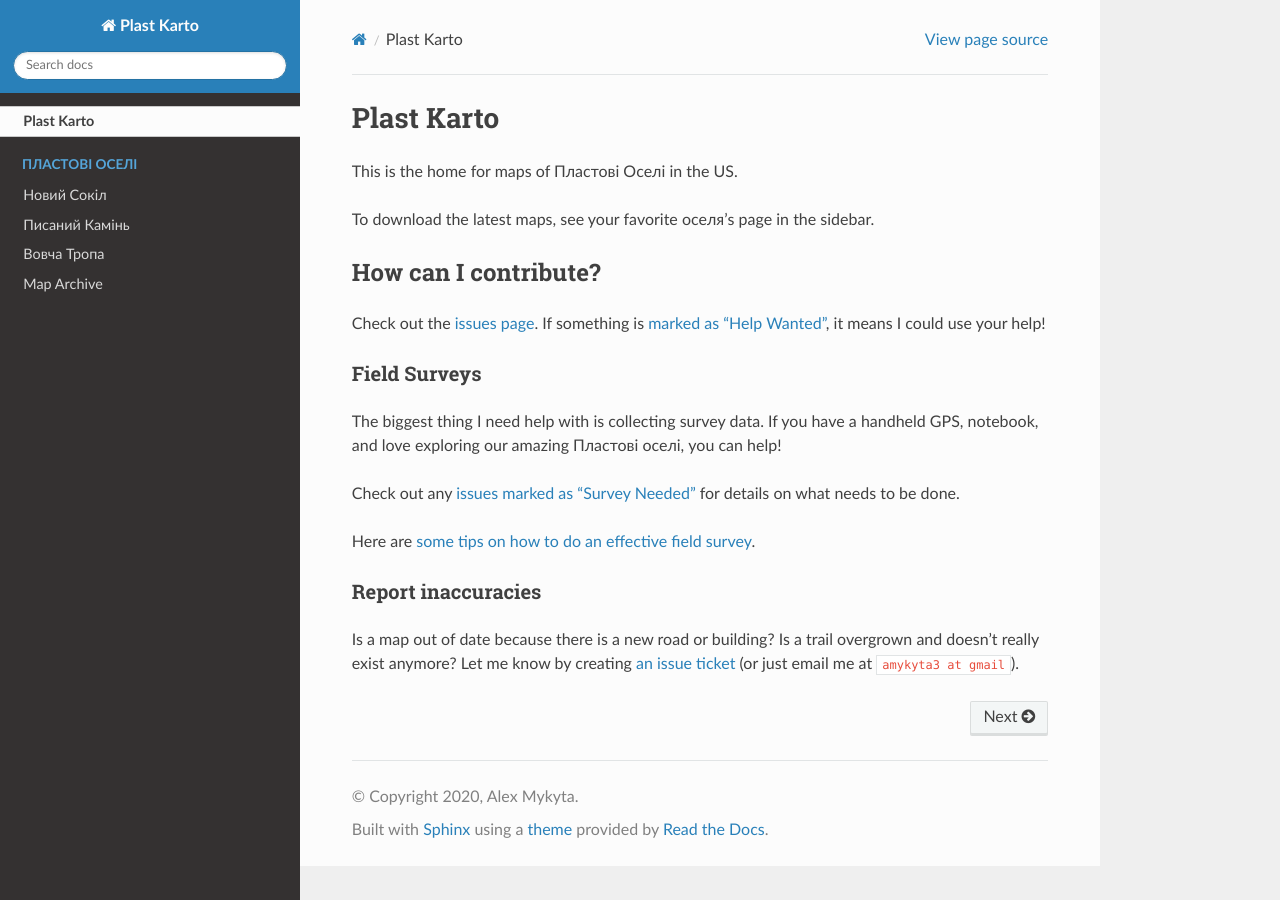
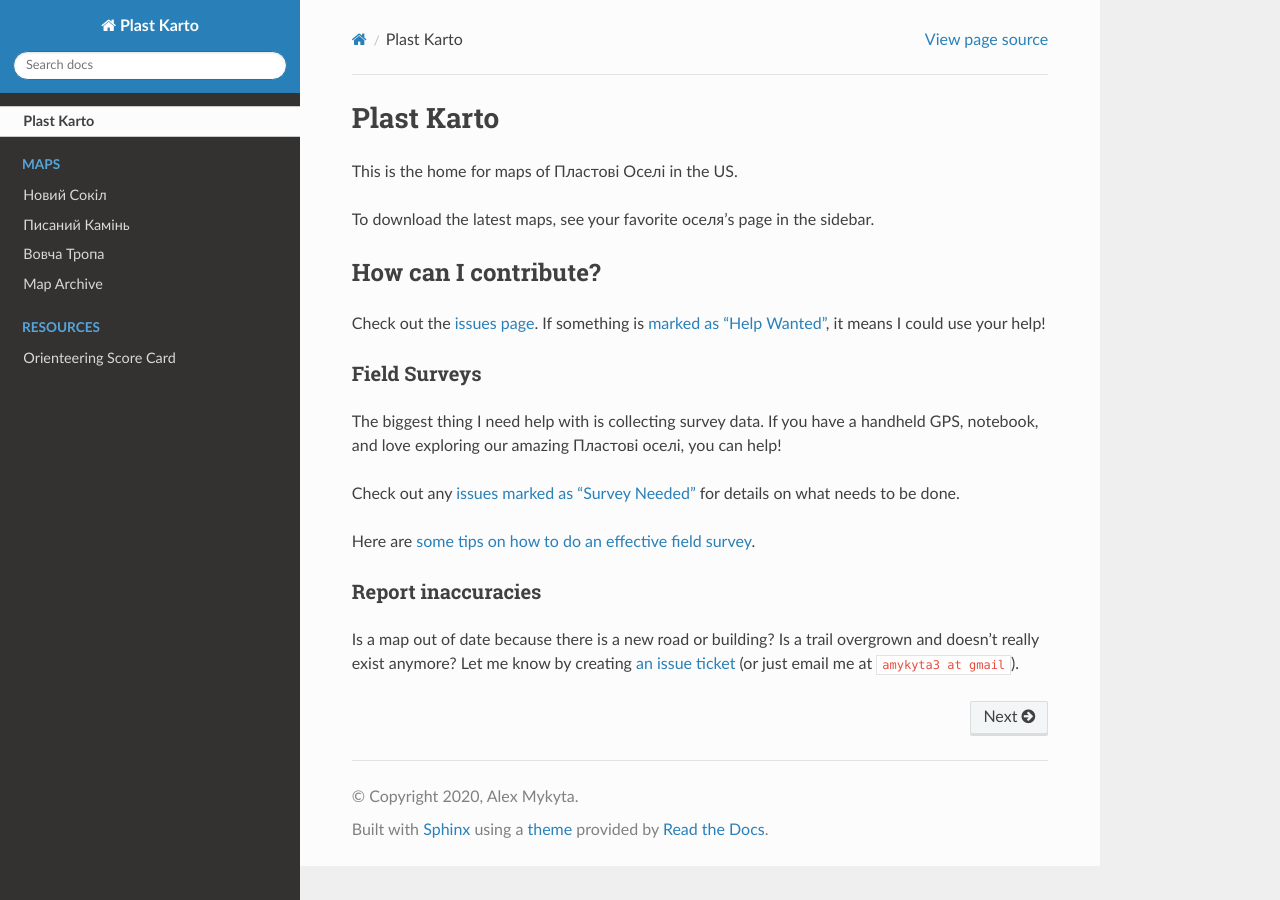
Before and after one commit to amykyta3/plast-karto, a Sphinx documentation site: the page built from docs/index.rst, in a window 1280 px wide. Built offline with Sphinx 7.4.7 and the Read the Docs theme 2.0.0, drawn with Linux system fonts in a browser that asks for light colours.

Commit message:
Add orienteering scorecard

```diff
--- a/docs/index.rst
+++ b/docs/index.rst
@@ -39,9 +39,15 @@ Let me know by creating `an issue ticket <https://github.com/amykyta3/plast-kart
 
 .. toctree::
     :hidden:
-    :caption: Пластові Оселі
+    :caption: Maps
 
     novyj-sokil
     pysanyj-kamin
     vovcha-tropa
     archive
+
+.. toctree::
+    :hidden:
+    :caption: Resources
+
+    orienteering-card
```
Also changed, not shown: docs/orienteering-card.rst (added, +8 -0 lines), resources/Lys-bih-card-thumbnail.png (added), 2 other files.
